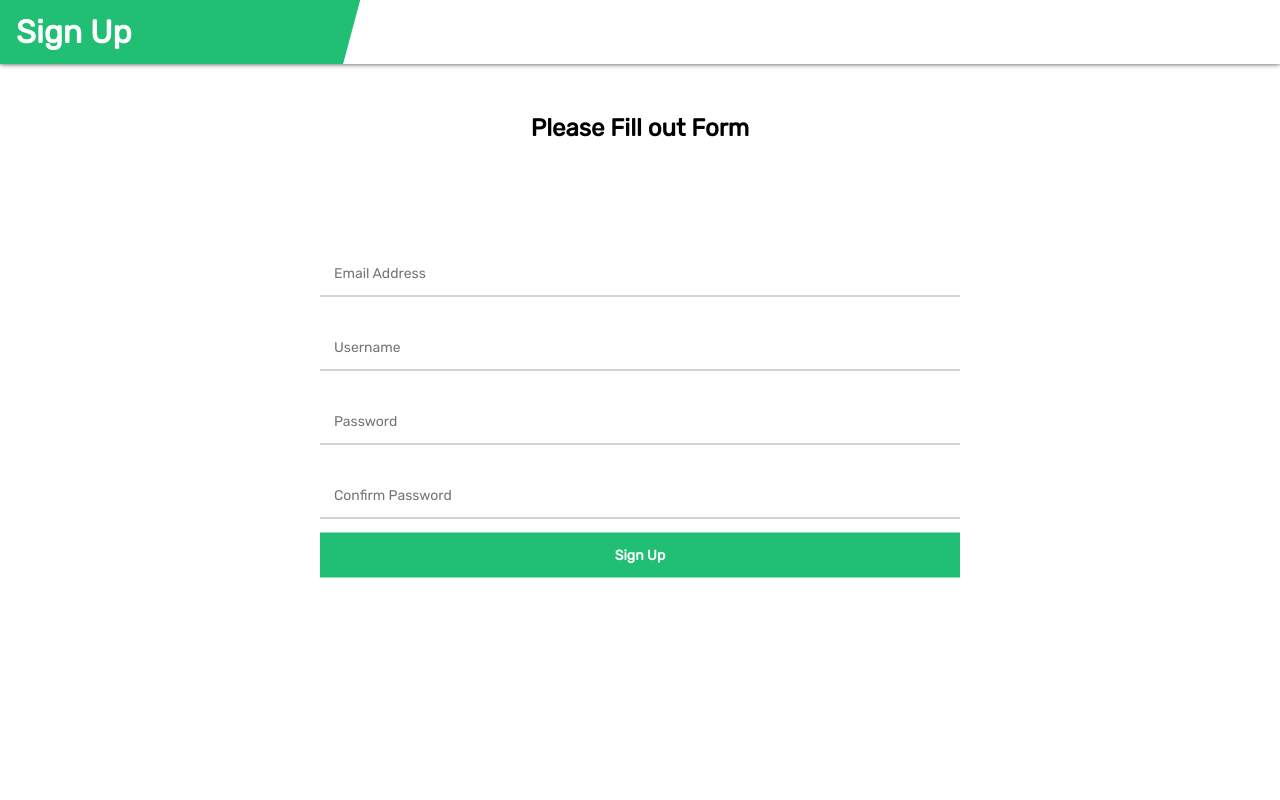
After one commit to NPKelly/CS481-X-S20-capstone-homecu, a Django app: page /Monitor/newUser/ in a window 1280 px wide. The commit adds this page. Run offline with Django 3.2, Linux system fonts and the light colour scheme; parts of the project's set-up code (start-up, migrations or seed data) failed here and were passed over.

Commit message:
added newUser form

```diff
--- a/code/api/Monitor/forms.py
+++ b/code/api/Monitor/forms.py
@@ -1,4 +1,6 @@
 from django import forms
+from django.contrib.auth.forms import UserCreationForm
+from django.contrib.auth.models import User
 
 class LoginForm(forms.Form):
     user_name = forms.CharField(label='', max_length=12, required=True, widget=forms.TextInput(attrs={'placeholder': 'username'}))
@@ -6,3 +8,14 @@ class LoginForm(forms.Form):
     widgets = {
         'password': forms.PasswordInput(),
     }
+
+class SignUpForm(forms.Form):
+
+    email = forms.CharField(label='', max_length=254, required=True, widget=forms.TextInput(attrs={'placeholder': 'Email Address'}))
+    user_name = forms.CharField(label='', max_length=12, required=True, widget=forms.TextInput(attrs={'placeholder': 'Username'}))
+    password = forms.CharField(label='', widget=forms.PasswordInput(attrs={'placeholder': 'Password'}))
+    password1 = forms.CharField(label='', widget=forms.PasswordInput(attrs={'placeholder': 'Confirm Password'}))
+    widgets = {
+        'password': forms.PasswordInput(),
+	'password1': forms.PasswordInput(),
+    }
--- a/code/api/Monitor/templates/index.html
+++ b/code/api/Monitor/templates/index.html
@@ -28,6 +28,11 @@
 					{{ form }}
 					<input id="submit" type="submit" value="Log In">
 				</form>
+
+				<div id = "signup">
+				Need an Account?
+				<a href="{% url 'newUser' %}"> Sign Up </a>
+				</div>
 			</div>
 		</div>
         {% comment %} <img src="{% static "moon.jpg" %}" alt="My image"> {% endcomment %}
--- /dev/null
+++ b/code/api/Monitor/templates/newUser.html
@@ -0,0 +1,33 @@
+<!DOCTYPE html>
+{% load static %}
+
+<html>
+	<head>
+		<title> HomeCU Sign Up </title>
+		<link rel="stylesheet" type="text/css" href="{% static 'signup.css' %}" >
+                <link href="https://fonts.googleapis.com/css?family=Rubik&display=swap" rel="stylesheet">
+	</head>
+	<body>
+		<header>
+			<div id="left">
+				<div>
+					<h1 id="cu">Sign Up</h1>
+				</div>
+			</div>
+			<div id="blank">
+				<div id="angle"></div>
+			</div>
+			<div id="right"></div>
+		</header>
+		<div id="howto">
+			<h2>Please Fill out Form</h2>
+		</div>
+		<div id="signupform">
+			<form action="" method="POST">
+				{% csrf_token %}
+				{{ form }}
+				<input id="submit" type="submit" value="Sign Up">
+			</form>
+		</div>
+	</body>
+</html>
--- a/code/api/Monitor/urls.py
+++ b/code/api/Monitor/urls.py
@@ -3,5 +3,6 @@ from . import views
 
 urlpatterns = [
         path('', views.index, name='index'),
-        path('creditunions/',views.creditunions,name='creditunions')
+	path('creditunions/',views.creditunions,name='creditunions'),
+	path('newUser/', views.newUser,name='newUser'),
         ]
--- a/code/api/Monitor/views.py
+++ b/code/api/Monitor/views.py
@@ -2,6 +2,9 @@ from django.shortcuts import redirect, render
 from django.http import HttpResponse
 from django.contrib.auth import login
 from .forms import LoginForm
+from .forms import SignUpForm
+from django.contrib.auth import login, authenticate
+
 from .authentication_backend import AuthBackend
 from django.core import serializers
 from .models import BsuClientlist
@@ -36,5 +39,16 @@ def index(request):
         form = LoginForm()
     return render(request, 'index.html', {'form': form, 'errors': login_errors})
 
+def newUser(request):
+	if request.method == 'POST':
+		form = SignUpForm(request.POST)
+		if form.is_valid():
+			username = form.cleaned_data['user_name']
+			password = form.cleaned_data['password']
+			return redirect('creditunions/')
+	else:
+		form = SignUpForm()
+	return render(request, 'newUser.html', {'form': form})
+
 def creditunions(request):
     return render(request, 'creditunions.html')
--- /dev/null
+++ b/code/api/static/signup.css
@@ -0,0 +1,114 @@
+html {
+	height: 100%;
+}
+* {
+    font-family: 'Rubik', 'Sans-Serif';
+    margin: 0;
+    padding: 0;
+}
+
+header {
+    display: grid;
+    grid-template-areas:
+        'cu null search';
+    grid-template-columns: 1fr 2fr 1fr;
+    height: 4em;
+    box-shadow: 0px 0px 5px 0px rgba(0,0,0,0.75);
+}
+
+#angle {
+    height: 130%; width: 5%;
+    position: relative;
+    top: -20%;
+    background: #21BF73;
+    transform: rotate(15deg);
+    z-index: 100
+}
+
+#left {
+    grid-area: cu;
+    display: grid;
+    background: #21BF73;
+    padding-left: 1em;
+    height: 100%;
+    width: 100%;
+}
+
+#left > div {
+    align-self: center;
+}
+
+#cu {
+    background: #21BF73;
+    font-size: 32px;
+    color: white;
+    font-weight: bold;
+}
+
+#right {
+    grid-area: search;
+    display: grid;
+    justify-self: right;
+    align-self: center;
+    margin-right: 1em;
+}
+
+#blank {
+    grid-area: null;
+    overflow: hidden;
+}
+
+#howto {
+	text-align: center;
+	margin-top: 50px;
+}
+
+input {
+    outline: none;
+    border: none;
+    border-bottom: 1px solid #aaa;
+    width: calc(100% - 2em);
+    margin-top: 2em;
+    font-size: 14px;
+    padding: 1em;
+    background: white;
+}
+
+input[type=submit] {
+    border: none;
+    color: white;
+    font-weight: bold;
+    background: #21BF73;
+    width: 100%;
+    right: 0;
+}
+
+#green {
+    z-index: -1;
+    transform-origin: top right;
+    position: absolute;
+    width: 100%;
+    height: 150%;
+    background: #21BF73;
+    transform: rotate(15deg);
+}
+
+#submit {
+    cursor: pointer;
+    display: block;
+    margin: 1em 0em 0em 0em;
+}
+
+
+form {
+    display: grid;
+    grid-template-columns: 1fr;
+}
+
+#signupform {
+    width: 50%;
+    position: absolute;
+    top: 50%;
+    left: 50%;
+    transform: translate(-50%, -50%);
+}
```
Also changed, not shown: code/api/static/login.css (+8 -2 lines), code/api/Monitor/models.py (line endings or trailing spaces), code/api/Monitor/templates/creditunions.html (line endings or trailing spaces), code/api/static/creditunions.css (line endings or trailing spaces), 1 other file.
